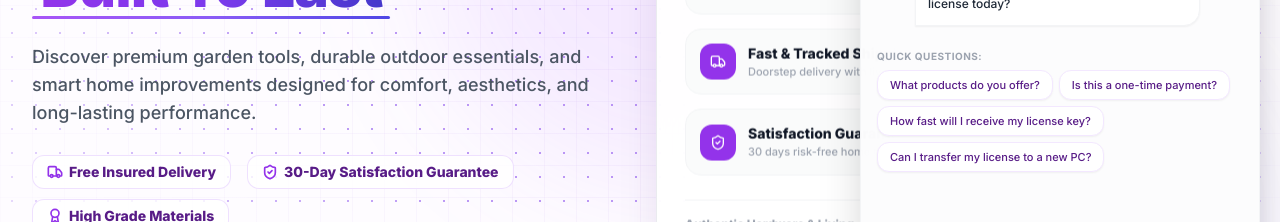
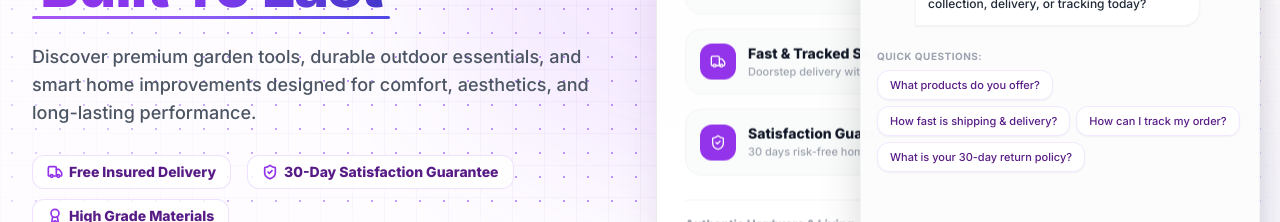
Before and after one commit to mariaelguli-hub/qbmaster.shop, a React (Vite) app: page / in a window 1280 px wide. Both pictures are taken after a click on the button "Chat with US 👋". Shown: the part 397-619 px from the top of the page. Built offline with nearby package versions, Linux system fonts and the light colour scheme; no server answers; the database is empty.

Commit message:
Update ChatWidget.jsx

```diff
--- a/src/components/ChatWidget.jsx
+++ b/src/components/ChatWidget.jsx
@@ -4,9 +4,9 @@ import { supabase } from '../utils/supabase'
 
 const QUICK_QUESTIONS = [
   "What products do you offer?",
-  "Is this a one-time payment?",
-  "How fast will I receive my license key?",
-  "Can I transfer my license to a new PC?"
+  "How fast is shipping & delivery?",
+  "How can I track my order?",
+  "What is your 30-day return policy?"
 ]
 
 export default function ChatWidget() {
@@ -80,7 +80,7 @@ export default function ChatWidget() {
       {
         id: 'welcome',
         sender: 'bot',
-        message: 'Hello! 👋 Welcome to QB DEALS. How can I assist you with your QuickBooks Desktop license today?'
+        message: 'Hello! 👋 Welcome to QB MASTER. How can I assist you with our home & garden collection, delivery, or tracking today?'
       }
     ])
   }
@@ -89,11 +89,10 @@ export default function ChatWidget() {
     initChat()
   }, [])
 
-  // 📡 دمج Realtime مع التحديث التلقائي (Polling) لضمان ظهور الرسائل فوراً بدون Refresh
+  // 📡 دمج Realtime مع التحديث التلقائي لضمان ظهور الرسائل فوراً
   useEffect(() => {
     if (!sessionId) return
 
-    // تحديث دوري كل ثانيتين لضمان ظهور رسائل الأدمن والعميل فوراً حتى لو توقف الـ Realtime
     const interval = setInterval(() => {
       fetchMessages(sessionId)
     }, 2000)
@@ -181,7 +180,7 @@ export default function ChatWidget() {
   const fetchOpenRouterAI = async (userPrompt) => {
     const apiKey = import.meta.env.VITE_OPENROUTER_API_KEY
     if (!apiKey) {
-      return "Thank you for reaching out! Please check out our Products section to place your order."
+      return "Thank you for reaching out! Please check out our Products section to explore our full home & garden collection."
     }
 
     try {
@@ -196,7 +195,7 @@ export default function ChatWidget() {
           messages: [
             {
               role: "system",
-              content: "You are a helpful sales assistant for QB DEALS (qbdeals.com). We sell genuine QuickBooks Pro Plus 2024, QuickBooks Plus 2024 Mac, and QuickBooks Enterprise 2024 licenses as one-time payments with instant email delivery (5-15 mins). Answer questions naturally, concisely, and accurately based on user queries. Direct them to the Products section for purchases."
+              content: "You are a helpful, professional, and friendly customer support assistant for QB MASTER (qbmaster.shop). We sell premium, curated Home & Garden physical essentials, outdoor living items, and home improvement hardware. We offer fast insured doorstep shipping (3–7 business days), 100% money-back guarantee (30 days), and secure payments via Visa, Mastercard, and PayPal. Keep answers concise, clear, and focused on physical products, order delivery, and customer care."
             },
             {
               role: "user",
@@ -214,7 +213,7 @@ export default function ChatWidget() {
       console.error("OpenRouter Error:", err)
     }
 
-    return "Thank you for reaching out! We offer genuine QuickBooks licenses with instant email delivery. Check our Products section!"
+    return "Thank you for reaching out! We offer premium home & garden essentials with fast insured delivery and a 30-day money-back guarantee. Check our Products collection!"
   }
 
   const handleSend = async (textToSend = null) => {
@@ -236,7 +235,6 @@ export default function ChatWidget() {
     await supabase.from('chat_messages').insert([userMessage])
     await supabase.from('chat_sessions').update({ updated_at: new Date().toISOString() }).eq('id', sessionId)
 
-    // جلب الرسائل فوراً لتظهر للمستخدم في الحين
     await fetchMessages(sessionId)
 
     // الـ Chatbot يجيب فقط إذا كانت الحالة 'bot'
@@ -285,7 +283,7 @@ export default function ChatWidget() {
                 <div className={`w-10 h-10 rounded-2xl flex items-center justify-center font-black text-sm border transition-all duration-300 ${
                   sessionStatus === 'agent' ? 'bg-amber-600 border-amber-400/50 shadow-lg shadow-amber-500/30' : 'bg-purple-600 border-purple-400/30'
                 }`}>
-                  {sessionStatus === 'agent' ? <Headset className="w-5 h-5 text-white animate-pulse" /> : 'QB'}
+                  {sessionStatus === 'agent' ? <Headset className="w-5 h-5 text-white animate-pulse" /> : 'QM'}
                 </div>
                 <span className={`absolute bottom-0 right-0 w-3 h-3 border-2 border-purple-950 rounded-full ${
                   sessionStatus === 'agent' ? 'bg-amber-400 animate-ping' : 'bg-purple-400'
@@ -293,7 +291,7 @@ export default function ChatWidget() {
               </div>
               <div>
                 <h3 className="font-bold text-sm leading-tight flex items-center gap-1.5">
-                  QB DEALS Support <Sparkles className="w-3.5 h-3.5 text-amber-300 fill-amber-300/30" />
+                  QB MASTER Support <Sparkles className="w-3.5 h-3.5 text-amber-300 fill-amber-300/30" />
                 </h3>
                 <p className="text-[11px] text-purple-200/80 font-medium">
                   {sessionStatus === 'agent' ? 'Live Support Expert (Active)' : 'Instant AI Assistance'}
```
